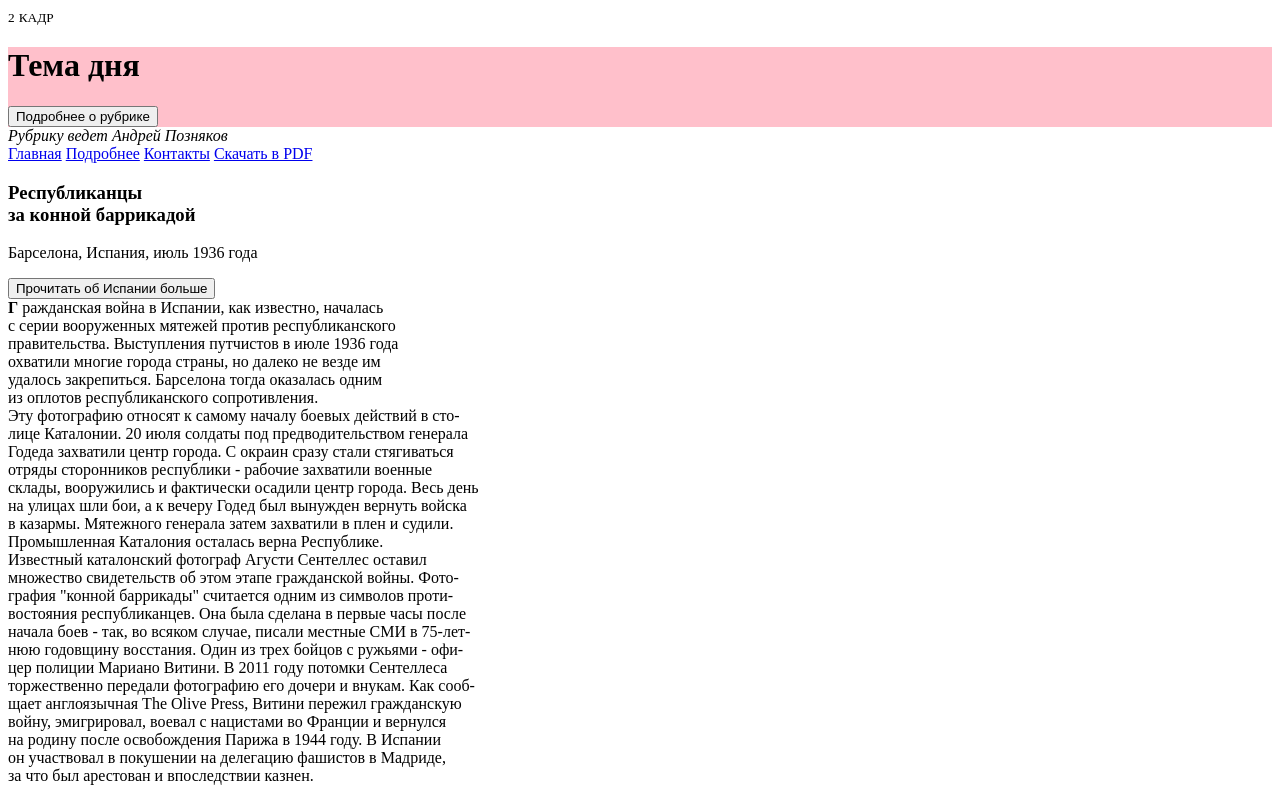
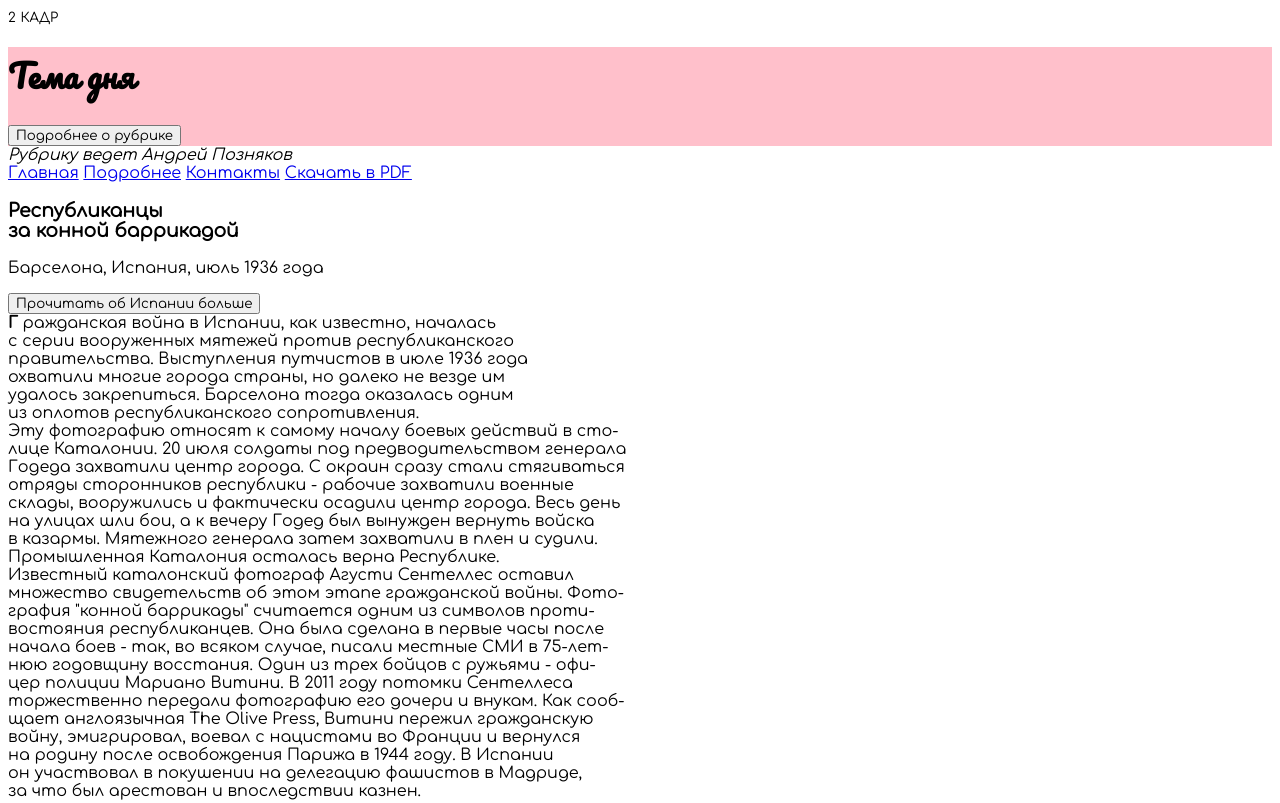
Before and after one commit to WebHeroSchool/Vasilev_magazine_page, a plain HTML site: page index.html in a window 1280 px wide. Shown: the top 803 px of the page. Drawn offline with Linux system fonts and the light colour scheme.

Commit message:
add fonts

```diff
--- a/index.html
+++ b/index.html
@@ -5,6 +5,7 @@
 		<style media="all">
 			@import url(style.css);
 		</style>
+		<link href="https://fonts.googleapis.com/css2?family=Comfortaa&family=Pacifico&display=swap" rel="stylesheet">
   </head>
   <body>
 	  <header class="header">
--- a/style.css
+++ b/style.css
@@ -1,3 +1,11 @@
 .header__wrap {
   background: pink;
 }
+
+* {
+  font-family: 'Comfortaa', cursive;
+}
+
+.header__wrap-title {
+  font-family: 'Pacifico', cursive;
+}
```
